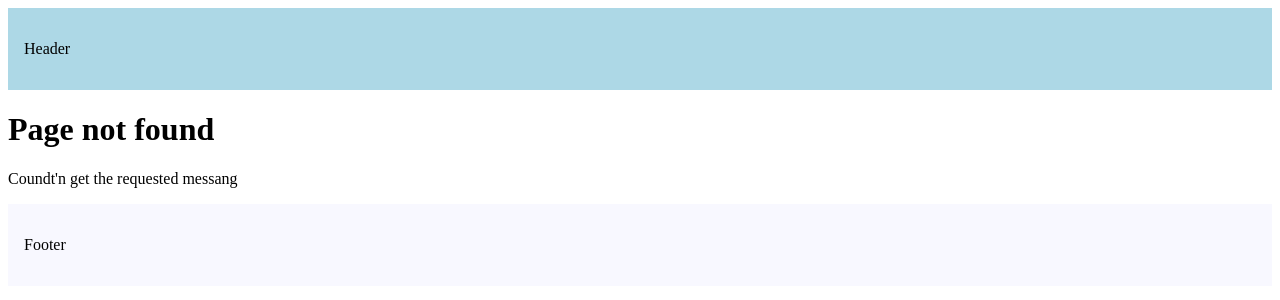
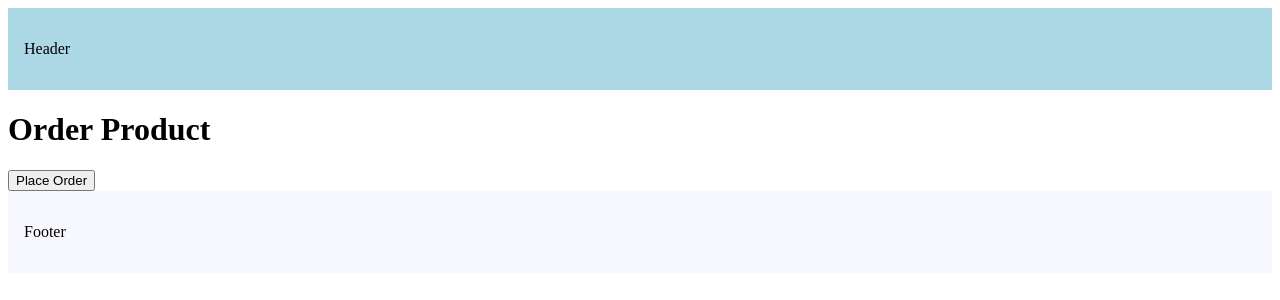
Before and after one commit to MonkeyDNaruto/LearningNextjs, a Next.js app: page /order-product in a window 1280 px wide. Before the commit this address had no page. Shown: the top 300 px of the page. Built offline with nearby package versions, Linux system fonts and the light colour scheme.

Commit message:
learning navigating programmatically

```diff
--- /dev/null
+++ b/app/order-product/page.tsx
@@ -0,0 +1,17 @@
+"use client";
+
+import { useRouter } from "next/navigation";
+
+export default function OrderProduct() {
+  const router = useRouter();
+  const handleClick = () => {
+    console.log("placing your order");
+    router.replace("/");
+  };
+  return (
+    <>
+      <h1>Order Product</h1>
+      <button onClick={handleClick}>Place Order</button>
+    </>
+  );
+}
--- a/app/products/[productId]/reviews/[reviewId]/page.tsx
+++ b/app/products/[productId]/reviews/[reviewId]/page.tsx
@@ -1,4 +1,4 @@
-import { notFound } from "next/navigation";
+import { notFound, redirect } from "next/navigation";
 
 export default async function ReviewDetails({
   params,
@@ -7,7 +7,8 @@ export default async function ReviewDetails({
 }) {
   const { productId, reviewId } = await params;
   if(parseInt(reviewId) > 1000) {
-    notFound();
+    // notFound();
+    redirect("/products")
   }
   return (
     <h1>
```
